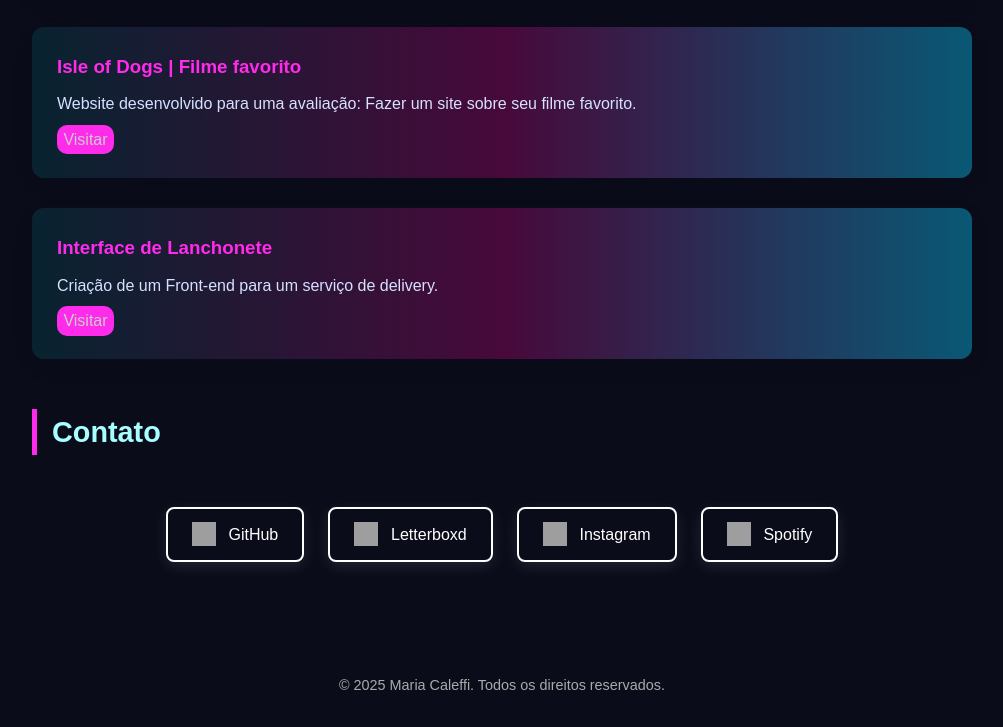
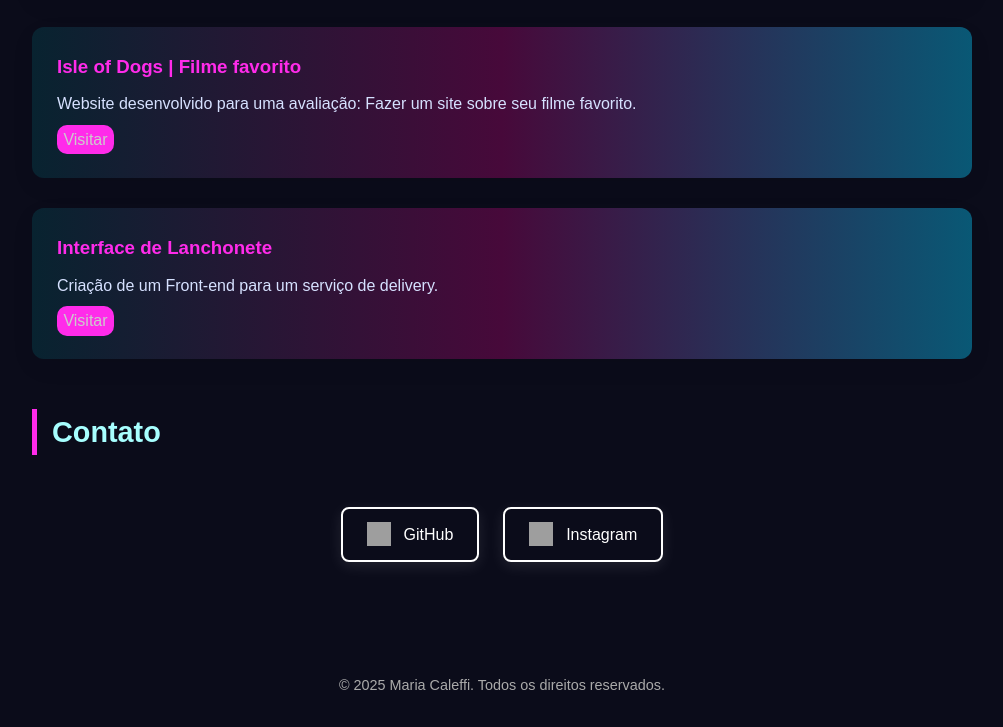
Before and after one commit to mariapcaleffi/mariapcaleffi.github.io, a plain HTML site: page index.html in a window 1280 px wide. Shown: the part 1666-2393 px from the top of the page, without its empty margins (138-1141 px from the left). Drawn offline with Linux system fonts and the light colour scheme; grey boxes are pictures that could not be loaded; a web font is replaced by a local one.

Commit message:
Update index.html

```diff
--- a/index.html
+++ b/index.html
@@ -74,17 +74,9 @@
               <img src="https://cdn.jsdelivr.net/gh/devicons/devicon/icons/github/github-original.svg" alt="GitHub">
               GitHub
             </a>
-            <a href="https://letterboxd.com/mariacaleffi/" class="btn letterboxd" target="_blank">
-              <img src="https://img.shields.io/badge/Letterboxd-1F305F?style=for-the-badge&logo=letterboxd&logo" alt="Letterboxd">
-              Letterboxd
-            </a>
             <a href="https://www.instagram.com/mariacaleffi_/" class="btn instagram" target="_blank">
               <img src="https://upload.wikimedia.org/wikipedia/commons/a/a5/Instagram_icon.png" alt="Instagram">
               Instagram
-            </a>
-            <a href="https://open.spotify.com/user/v9wj1gbjyu4kn8i8we1tj29vt?si=tWAVQtSvQSS7RmIAM9KIOw" class="btn spotify" target="_blank">
-              <img src="https://upload.wikimedia.org/wikipedia/commons/8/84/Spotify_icon.svg" alt="Spotify">
-              Spotify
             </a>
           </div>
         </div>
```
